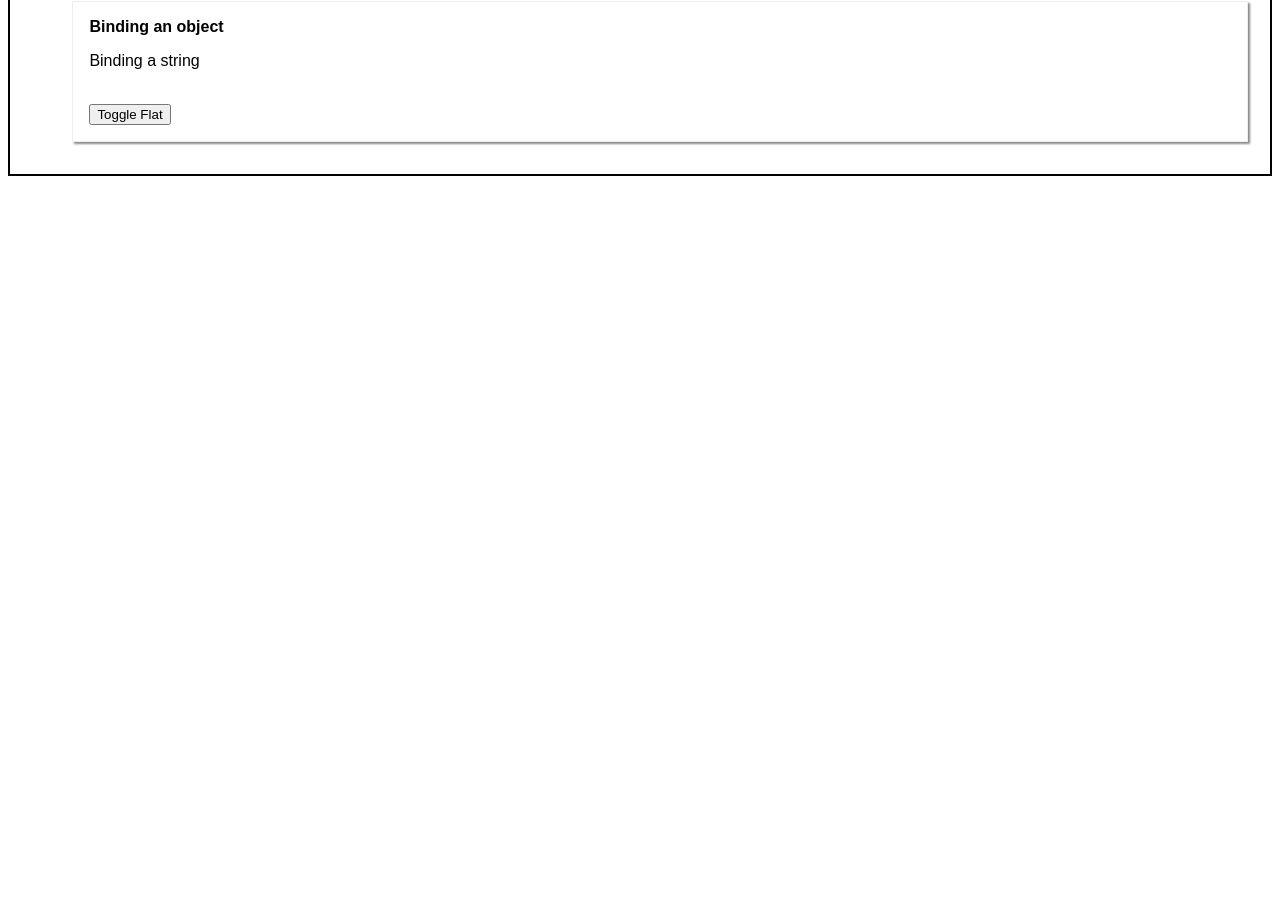
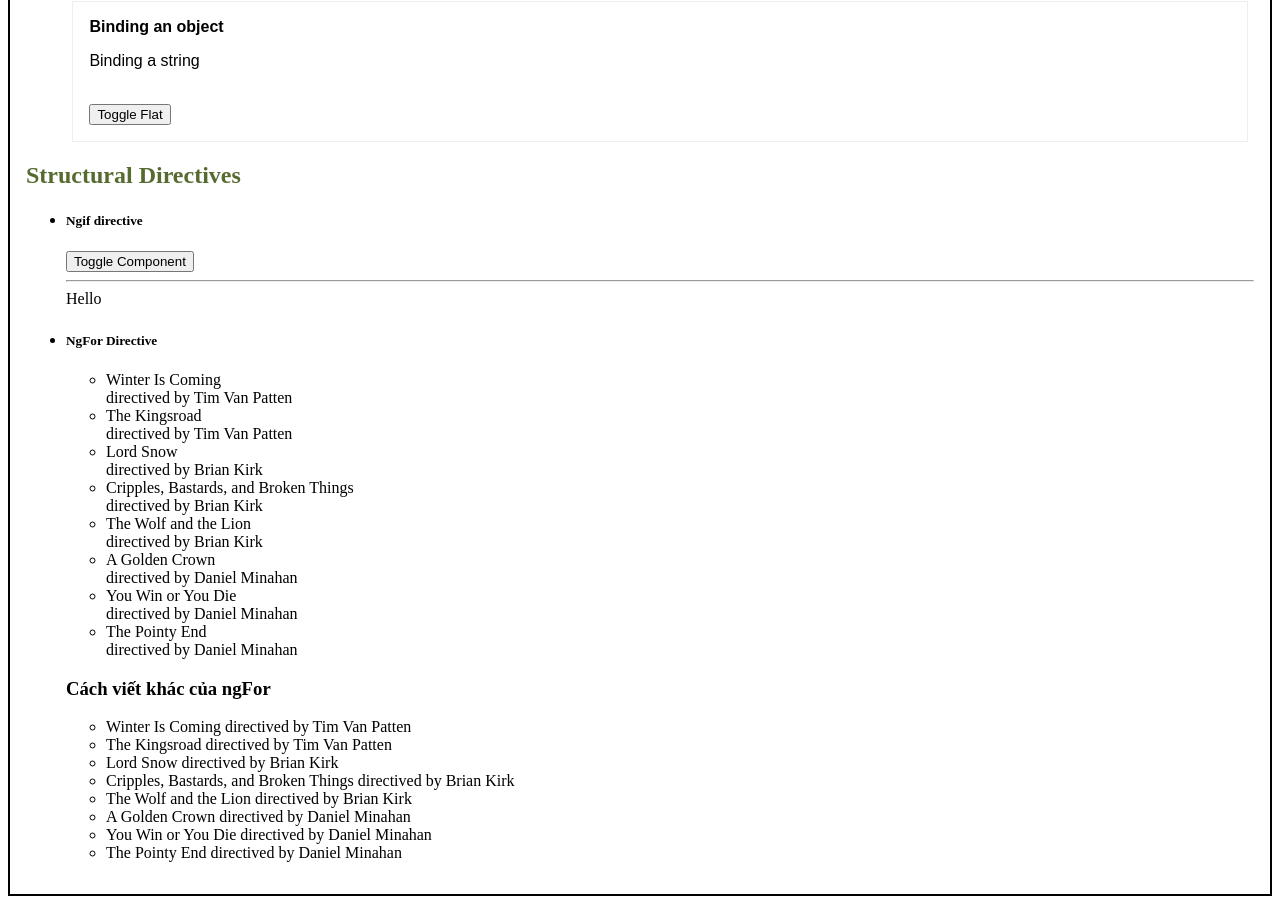
Before and after one commit to lethioanh/angular-stud, an Angular app: page / in a window 1280 px wide. Shown: the part 2039-2943 px from the top of the page. Before the commit the page ends 2223 px from the top, so only its background shows below. Built offline with nearby package versions, Linux system fonts and the light colour scheme.

Commit message:
ngfor directive

```diff
--- a/src/app/app.component.html
+++ b/src/app/app.component.html
@@ -67,4 +67,38 @@
 
     </li>
   </ul>
+  <h2 style="color: darkolivegreen;">Structural Directives</h2>
+  <ul>
+    <li>
+      <h5> Ngif directive</h5>
+      <button type="button" (click)="toggleExist()"> Toggle Component</button>
+      <hr>
+      <app-if-directive *ngIf="exist">
+        Hello
+      </app-if-directive>
+    </li>
+    <li>
+      <h5>NgFor Directive</h5>
+      <ul>
+        <app-ng-for-directive *ngFor=" let episode of episodes" [episode]="episode" >
+          <li>
+            {{episode.title}}
+          </li>
+        </app-ng-for-directive>
+      </ul>
+      <h3> Cách viết khác của ngFor</h3>
+      <ul>
+        <ng-template ngFor [ngForOf]="episodes"  let-episode>
+          <li>
+            <app-ng-for-directive [episode]="episode">
+              {{episode.title}}
+            </app-ng-for-directive>
+          </li>
+        </ng-template>
+      </ul>
+
+    </li>
+  </ul>
+
+
 </div>
--- a/src/app/app.component.ts
+++ b/src/app/app.component.ts
@@ -7,12 +7,27 @@ import { Component } from '@angular/core';
 })
 export class AppComponent {
   helloName: string;
-
   num: number = 0;
   parentCount: number = 0;
-
+  exist: boolean = true;
+  episodes = [
+    { title: 'Winter Is Coming', director: 'Tim Van Patten' },
+    { title: 'The Kingsroad', director: 'Tim Van Patten' },
+    { title: 'Lord Snow', director: 'Brian Kirk' },
+    { title: 'Cripples, Bastards, and Broken Things', director: 'Brian Kirk' },
+    { title: 'The Wolf and the Lion', director: 'Brian Kirk' },
+    { title: 'A Golden Crown', director: 'Daniel Minahan' },
+    { title: 'You Win or You Die', director: 'Daniel Minahan' },
+    { title: 'The Pointy End', director: 'Daniel Minahan' }
+  ];
   constructor() {
     this.helloName = 'Other World';
   }
 
+  toggleExist() {
+    this.exist = !this.exist;
+  }
+
+
+
 }
--- a/src/app/app.module.ts
+++ b/src/app/app.module.ts
@@ -16,7 +16,9 @@ import { OanhCounterChildComponent} from './oanh-counter-child.component';
 import { ChildComponent } from './child.component';
 import { ChildSelectComponent } from './child-select.component';
 import { NgStyleComponent } from './ng-style-directive.component';
-import { NgClassDirective } from './ng-class-directive.component'
+import { NgClassDirective } from './ng-class-directive.component';
+import { NgifDirective } from './ng-if-directive.component';
+import { NgForDirective } from './ng-for-directive.component';
 
 
 let directs: any[] = [
@@ -29,6 +31,8 @@ let directs: any[] = [
   NameParentComponent,
   NameChildComponent,
   NgClassDirective,
+  NgifDirective,
+  NgForDirective,
   NgStyleComponent,
   OanhCounterChildComponent,
   OanhCounterComponent,
--- a/src/app/ng-class-directive.component.ts
+++ b/src/app/ng-class-directive.component.ts
@@ -61,6 +61,5 @@ import { Component } from '@angular/core';
 })
 
 export class NgClassDirective {
-  flat: boolean = false;
-
+  flat: boolean = true;
 }
--- /dev/null
+++ b/src/app/ng-for-directive.component.ts
@@ -0,0 +1,15 @@
+import { Component, Input } from '@angular/core';
+
+@Component({
+  selector: 'app-ng-for-directive',
+  template: `
+    <div>
+      <ng-content></ng-content>
+      directived by {{episode.director}}
+    </div>
+  `
+})
+
+export class NgForDirective {
+  @Input() episode: any;
+}
--- /dev/null
+++ b/src/app/ng-if-directive.component.ts
@@ -0,0 +1,12 @@
+import { Component } from '@angular/core';
+
+@Component({
+  selector: 'app-if-directive',
+  template: '<ng-content></ng-content>'
+})
+
+export class NgifDirective {
+  constructor(){
+    console.log('example constructed');
+  }
+}
```
Also changed, not shown: package.json (indentation only), 1 other file (tests, documents, lock files or other folders).
